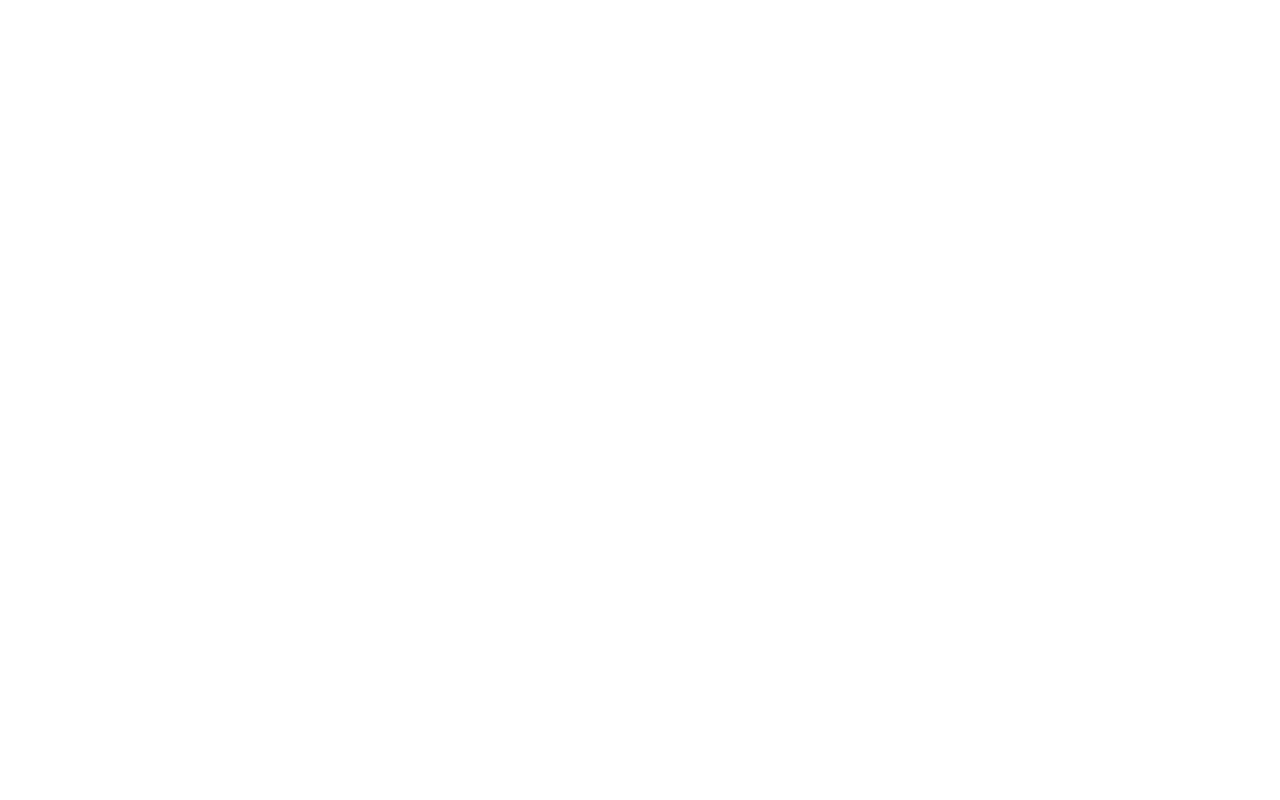
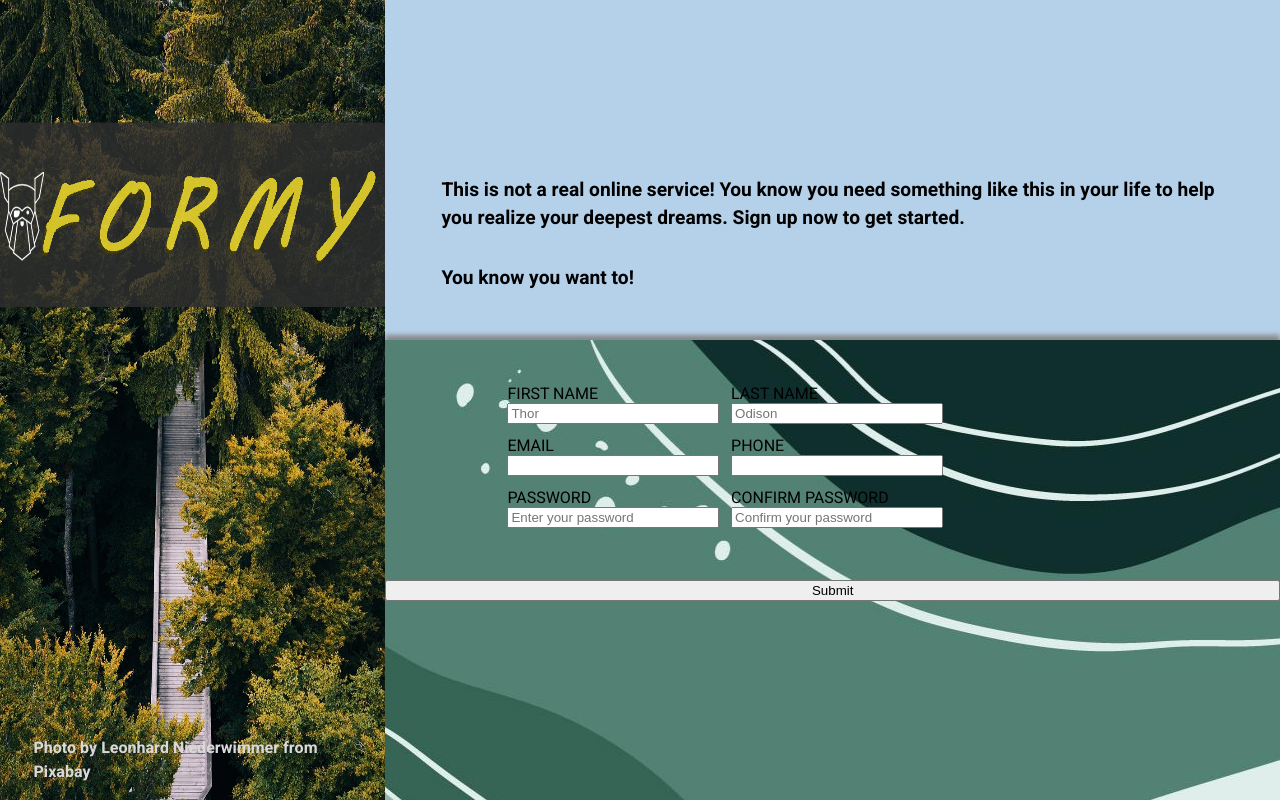
Before and after one commit to Xyves/sign-up-form, a plain HTML site: page index.html in a window 1280 px wide. Drawn offline with Linux system fonts and the light colour scheme.

Commit message:
Add and style contact form and sidebar

```diff
--- a/index.html
+++ b/index.html
@@ -6,12 +6,81 @@
     </style>
     <meta charset="UTF-8" />
     <meta name="viewport" content="width=device-width, initial-scale=1.0" />
-    <title>Document</title>
+    <link rel="stylesheet" href="stylesheet.css" />
+    <script src="script.js"></script>
+    <title>Form</title>
   </head>
   <body>
     <div id="container">
-      <div class="sidebar"></div>
-      <main></main>
+      <aside class="sidebar">
+        <p class="caption">Photo by Leonhard Niederwimmer from Pixabay</p>
+      </aside>
+      <div class="content">
+        <div class="text">
+          <h2>
+            This is not a real online service! You know you need something like
+            this in your life to help you realize your deepest dreams. Sign up
+            now to get started.
+            <span>You know you want to!</span>
+          </h2>
+        </div>
+        <form class="form-register">
+          <div class="form-columns">
+            <div class="form-column">
+              <div class="form-row">
+                <label for="first-name">FIRST NAME</label>
+                <input
+                  type="text"
+                  id="first-name"
+                  name="first-name"
+                  placeholder="Thor"
+                />
+              </div>
+              <div class="form-row">
+                <label for="email">EMAIL</label>
+                <input type="email" id="email" name="email" />
+              </div>
+              <div class="form-row">
+                <label for="password">PASSWORD</label>
+                <input
+                  type="password"
+                  id="password"
+                  name="password"
+                  placeholder="Enter your password"
+                />
+              </div>
+            </div>
+            <div class="form-column">
+              <div class="form-row">
+                <label for="last-name">LAST NAME</label>
+                <input
+                  type="text"
+                  id="last-name"
+                  name="last-name"
+                  placeholder="Odison"
+                />
+              </div>
+              <div class="form-row">
+                <label for="phone">PHONE</label>
+                <input type="tel" id="phone" name="phone" />
+              </div>
+              <div class="form-row">
+                <label for="confirm-password">CONFIRM PASSWORD</label>
+                <input
+                  type="password"
+                  id="confirm-password"
+                  name="confirm-password"
+                  placeholder="Confirm your password"
+                />
+              </div>
+            </div>
+          </div>
+
+          <div class="form-row">
+            <button type="submit">Submit</button>
+          </div>
+        </form>
+      </div>
     </div>
   </body>
 </html>
--- a/stylesheet.css
+++ b/stylesheet.css
@@ -1,5 +1,83 @@
-* {
+body,
+html {
   font-family: "Heebo", sans-serif, "Roboto";
   margin: 0;
   padding: 0;
+  height: 100%;
+  overflow: hidden;
 }
+#container {
+  display: flex;
+  height: 100%;
+}
+
+.sidebar {
+  background-image: url(img/trees.jpg);
+  background-size: 100% 100%;
+  width: 50%;
+  position: relative;
+}
+
+.caption {
+  position: absolute;
+  left: 50%;
+  bottom: 0;
+  transform: translateX(-50%);
+  padding: 20px 15px 0 5px;
+  font-size: 0.75rem;
+  font-weight: 700;
+  font-size: 1em;
+  color: rgb(218, 216, 216);
+  width: 80%;
+}
+.text {
+  flex-direction: row;
+  background-color: rgb(181, 209, 233);
+  height: fit-content;
+  width: 100%;
+  padding: 1rem 2rem;
+}
+.text h2 {
+  font-size: 1.2rem;
+  margin: 10rem 6rem 2rem 1.5rem;
+}
+.text span {
+  height: auto;
+  width: auto;
+  display: block;
+  padding-top: 2rem;
+}
+.form-register {
+  box-shadow: 0px 10px 5px #888, 0px -5px 5px #888;
+  width: 100%;
+  justify-content: space-between;
+  background-image: url(img/form-wallpaper.jpg);
+  height: 100vh;
+}
+
+.form-columns {
+  display: flex;
+  margin-left: 5rem;
+  padding: 2rem;
+  width: 50%;
+}
+
+.form-column {
+  flex: 1;
+  padding: 10px;
+  box-sizing: border-box;
+}
+
+.form-row {
+  display: flex;
+  flex-direction: column;
+  margin-bottom: 10px;
+}
+
+input {
+  width: 100%;
+}
+.form-row label {
+  margin-bottom: -3px;
+  display: block;
+}
```
Also changed, not shown: img/form-wallpaper.jpg (added), img/stars.jpg (added), 1 other file.
